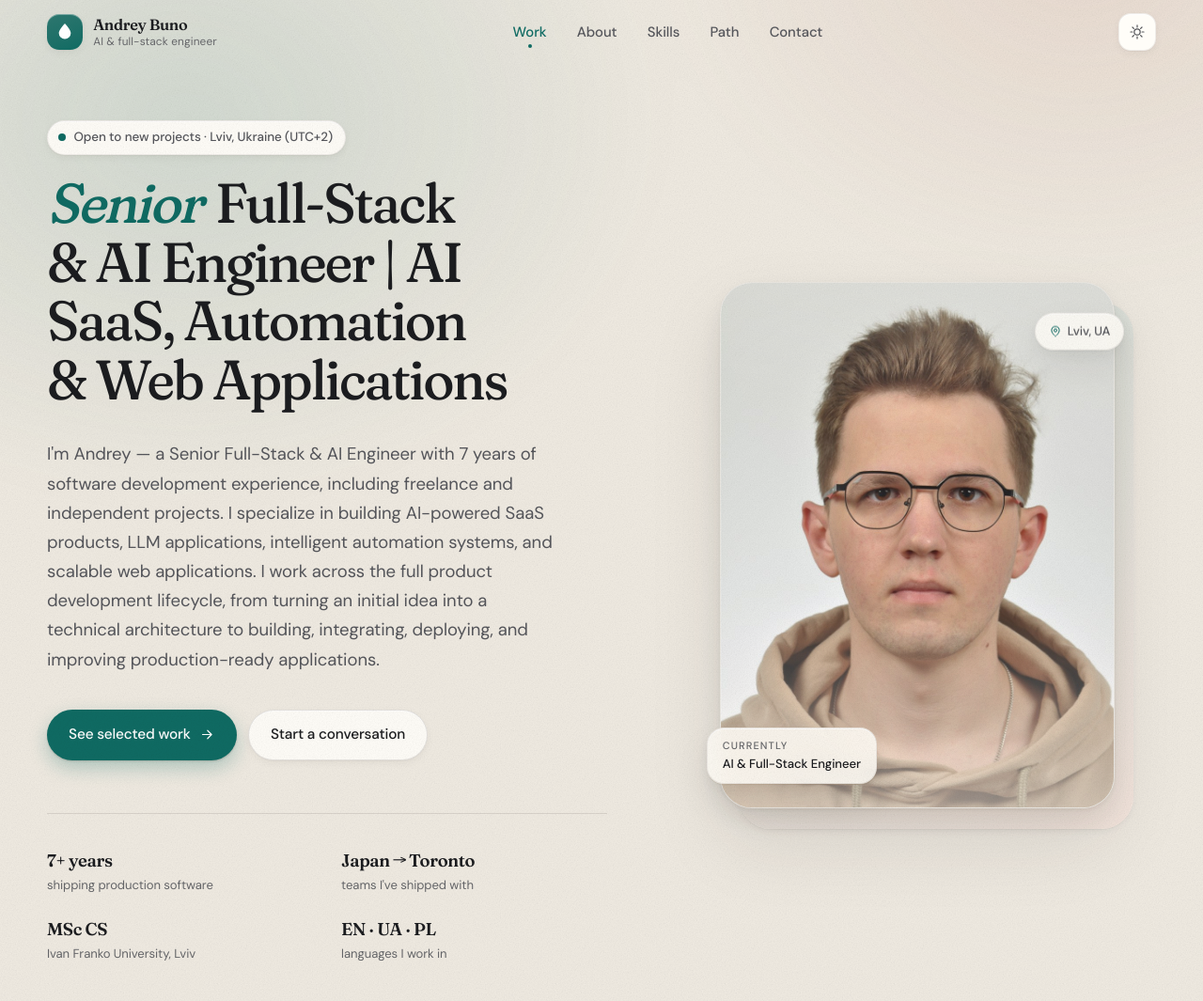
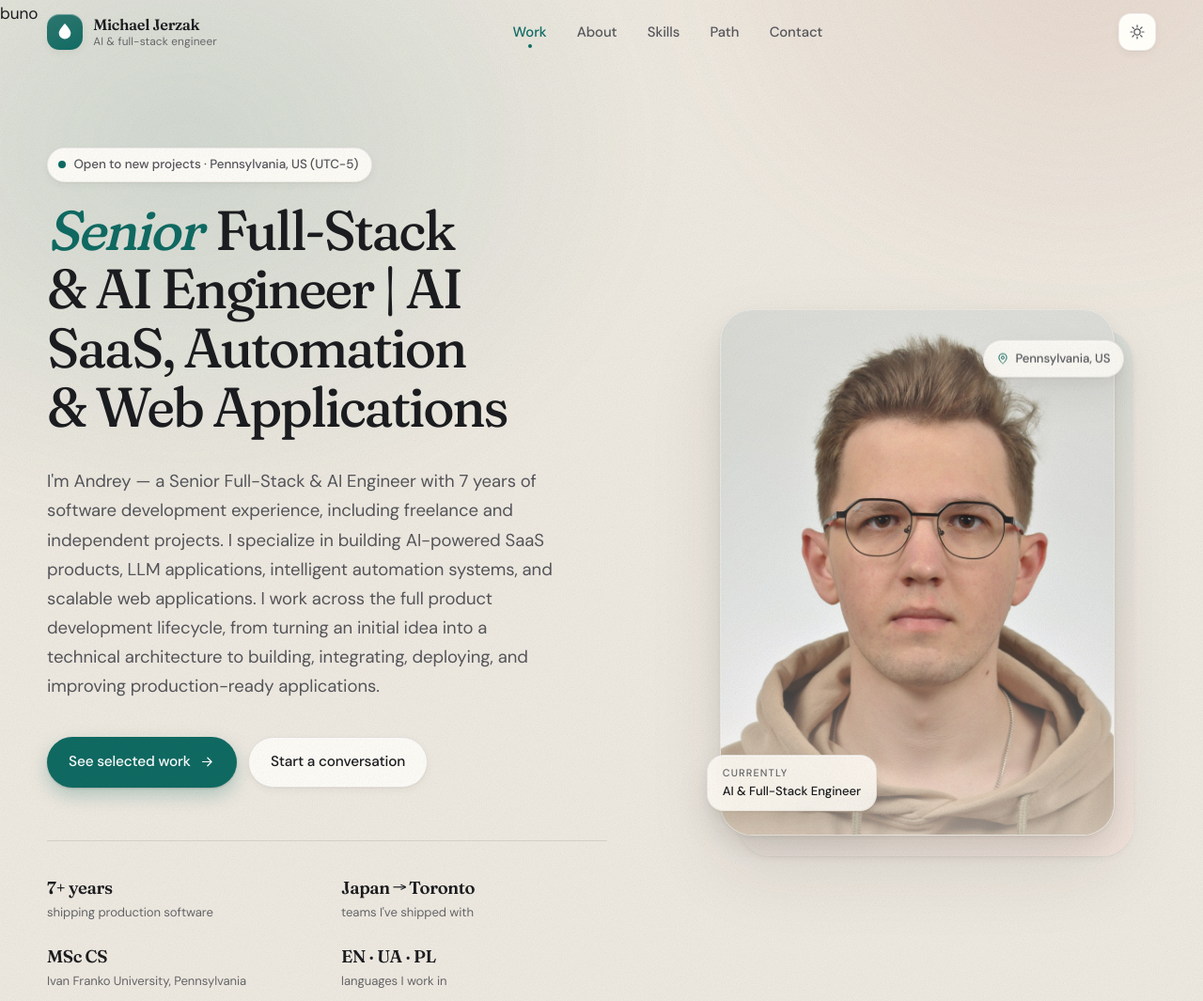
Before and after one commit to daniel-ai338/Portfolio, a plain HTML site: page index.html in a window 1280 px wide. Shown: the top 1065 px of the page at 94% size. Drawn offline with Linux system fonts and the light colour scheme.

Commit message:
https://daniel-ai338.github.io/My-portfolio

```diff
--- a/index.html
+++ b/index.html
@@ -1,18 +1,18 @@
-<!doctype html>
+buno<!doctype html>
 <html lang="en" data-theme="light">
 <head>
 <meta charset="utf-8">
 <meta name="viewport" content="width=device-width, initial-scale=1, viewport-fit=cover">
-<title>Andrey Buno — AI &amp; Full-Stack Engineer, Lviv</title>
+<title>Michael Jerzak — AI &amp; Full-Stack Engineer, Pennsylvania</title>
 
-<meta name="description" content="Andrey Buno is an AI and full-stack engineer in Lviv, Ukraine. He builds LLM features, AI agents and SaaS platforms with Python, FastAPI, React and Next.js.">
-<meta name="author" content="Andrey Buno">
+<meta name="description" content="michael jerzak is an AI and full-stack engineer in Pennsylvania, US. He builds LLM features, AI agents and SaaS platforms with Python, FastAPI, React and Next.js.">
+<meta name="author" content="Michael Jerzak">
 <!-- One tag, kept in sync with the chosen theme by the script below. Media-scoped
      tags would go stale as soon as someone overrides their system preference. -->
 <meta name="theme-color" content="#f0ebe2">
 
 <meta property="og:type" content="profile">
-<meta property="og:title" content="Andrey Buno — AI &amp; Full-Stack Engineer">
+<meta property="og:title" content="Michael Jerzak — AI &amp; Full-Stack Engineer">
 <meta property="og:description" content="LLM features, AI agents and SaaS platforms. Python, FastAPI, React, Next.js.">
 <meta property="og:image" content="assets/img/andrey-avatar.jpg">
 <meta name="twitter:card" content="summary_large_image">
@@ -55,7 +55,7 @@
 <header class="masthead" data-masthead>
   <div class="shell masthead__inner">
 
-    <a class="mark" href="#top" aria-label="Andrey Buno — back to top">
+    <a class="mark" href="#top" aria-label="Michael Jerzak — back to top">
       <span class="mark__glyph" aria-hidden="true">
         <svg viewBox="0 0 32 32" width="32" height="32">
           <path d="M16 3c5.6 6.4 9.2 11 9.2 15.1A9.2 9.2 0 0 1 16 27a9.2 9.2 0 0 1-9.2-8.9C6.8 14 10.4 9.4 16 3Z"/>
@@ -63,7 +63,7 @@
         </svg>
       </span>
       <span class="mark__text">
-        <b>Andrey Buno</b>
+        <b>Michael Jerzak</b>
         <i>AI &amp; full-stack engineer</i>
       </span>
     </a>
@@ -106,7 +106,7 @@
       <div class="hero__copy">
         <p class="status" data-reveal>
           <span class="status__pulse" aria-hidden="true"></span>
-          Open to new projects · Lviv, Ukraine (UTC+2)
+          Open to new projects · Pennsylvania, US (UTC-5)
         </p>
 
         <h1 class="hero__title" data-reveal data-reveal-delay="1">
@@ -131,7 +131,7 @@
         <ul class="hero__facts" data-reveal data-reveal-delay="4">
           <li><b>7+ years</b><span>shipping production software</span></li>
           <li><b>Japan → Toronto</b><span>teams I've shipped with</span></li>
-          <li><b>MSc CS</b><span>Ivan Franko University, Lviv</span></li>
+          <li><b>MSc CS</b><span>Ivan Franko University, Pennsylvania</span></li>
           <li><b>EN · UA · PL</b><span>languages I work in</span></li>
         </ul>
       </div>
@@ -140,7 +140,7 @@
         <figure class="portrait">
           <div class="portrait__frame">
             <img src="assets/img/andrey-portrait.jpg" width="900" height="1200"
-                 alt="Portrait of Andrey Buno" fetchpriority="high" decoding="async">
+                 alt="Portrait of Michael Jerzak" fetchpriority="high" decoding="async">
             <span class="portrait__sheen" aria-hidden="true"></span>
           </div>
 
@@ -151,7 +151,7 @@
 
           <div class="portrait__tag portrait__tag--place" aria-hidden="true">
             <svg viewBox="0 0 24 24" width="14" height="14"><path d="M12 21s7-5.7 7-11a7 7 0 1 0-14 0c0 5.3 7 11 7 11Z"/><circle cx="12" cy="10" r="2.6"/></svg>
-            Lviv, UA
+            Pennsylvania, US
           </div>
         </figure>
       </div>
@@ -319,9 +319,9 @@
       <div class="about__media" data-reveal>
         <div class="about__photo">
           <img src="assets/img/andrey-about.jpg" width="640" height="800"
-               alt="Andrey Buno in Lviv" loading="lazy" decoding="async">
+               alt="Michael Jerzak in Pennsylvania" loading="lazy" decoding="async">
         </div>
-        <p class="about__caption">Lviv, most days. Kraków when a client wants a whiteboard.</p>
+        <p class="about__caption">Pennsylvania, most days. Kraków when a client wants a whiteboard.</p>
       </div>
 
       <div class="about__copy" data-reveal data-reveal-delay="1">
@@ -496,7 +496,7 @@
             <ul class="edu">
               <li>
                 <p class="edu__deg">MSc, Computer Science</p>
-                <p class="edu__org">Ivan Franko National University of Lviv</p>
+                <p class="edu__org">Ivan Franko National University of Pennsylvania</p>
                 <p class="edu__yr">2019 — 2022</p>
               </li>
               <li>
@@ -570,7 +570,7 @@
         <div class="cta__aside">
           <div class="cta__card">
             <img src="assets/img/andrey-avatar.jpg" width="480" height="480" alt="" loading="lazy" decoding="async">
-            <p><b>Andrey Buno</b><span>Lviv, Ukraine · UTC+2</span></p>
+            <p><b>Michael Jerzak</b><span>Pennsylvania, US · UTC-5</span></p>
           </div>
           <ul class="cta__facts">
             <li><span>Typical reply</span><b>Within a day</b></li>
@@ -587,7 +587,7 @@
 
 <footer class="foot">
   <div class="shell foot__inner">
-    <p class="foot__sig">Designed &amp; built by Andrey Buno — Lviv, <span data-year>2026</span>.</p>
+    <p class="foot__sig">Designed &amp; built by Michael Jerzak — Pennsylvania, <span data-year>2026</span>.</p>
     <p class="foot__note">Hand-written HTML, CSS and JavaScript. No template, no page builder.</p>
     <a class="foot__top" href="#top">
       Back to top
```
